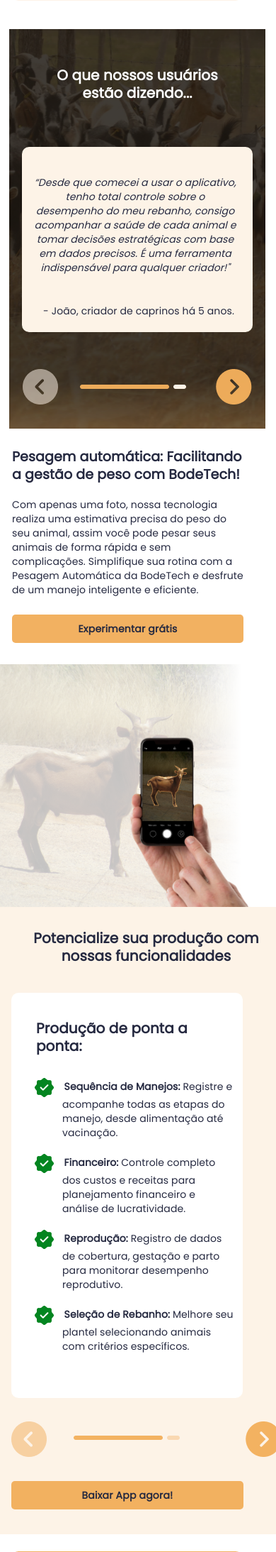
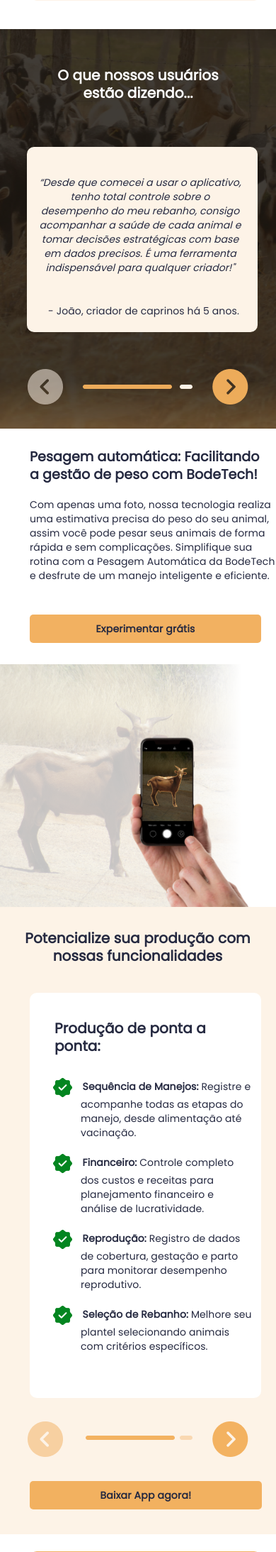
Before and after one commit to AbadeDiego/fork, a Django app: page / in a window 390 px wide; the page is wider, and only the part inside the window is pictured. Shown: the part 2084-4271 px from the top of that part at 71% size. Run offline with Django 3.2, Linux system fonts and the light colour scheme; some libraries are stand-ins or nearby versions.

Commit message:
resize screen

```diff
--- a/user/static/css/header.css
+++ b/user/static/css/header.css
@@ -919,9 +918,8 @@ body .page-three .bar-scroll-2{
 @media screen and (max-width: 414px){
 
   body .page-three{
-    width: 362px;
     height: 563px;
-    left: calc(50% - 362px/2 - 1px);
+    left: 0px;
     top: 2125px;
     z-index: 2;
   }
@@ -941,7 +939,7 @@ body .page-three .bar-scroll-2{
     width: 326px;
     padding: 40px 20px 20px 15px;
     height: 261px;
-    left: calc(50% - 326px/2);
+    left: calc(50% - 326px/2 + 6px);
     top: calc(2361px - 2195px);
   }
   body .page-three h5{
@@ -960,19 +958,19 @@ body .page-three .bar-scroll-2{
     display: none;
   }
   body .page-three .arrow-left{
-    left: 19px;
+    left: 10%;
     top: 85%;
   }
   body .page-three .arrow-right{
-    right: 19px;
+    right: 10%;
     top: 85%;
   }
   body .page-three .bar-scroll-1{
-    left: 100px;
+    left: 30%;
     bottom: 10%;
   }
   body .page-three .bar-scroll-2{
-    left: 232px;
+    left: 65%;
     bottom: 10%;
   }
 
@@ -1104,22 +1102,22 @@ body .page-four .button-download{
 @media screen and (max-width: 414px){
   body .page-four h1{
     width: 340px;
-    left: 17px;
+    left: 42px;
     top: 2715px;
 
     font-size: 19px;
     line-height: 25px;
   }
   body .page-four h5{
-    width: 327px;
+    width: 350px;
     height: 160px;
-    left: 17px;
+    left: 42px;
     top: 2785px;
   }
   body .page-four .button-download{
     width: 327px;
     height: 40px;
-    left: 17px;
+    left: 42px;
     top: 2950px;
   }
   body .page-four .bode-peso{
@@ -1286,7 +1284,6 @@ body .page-five .bar-scroll-4 {
 @media screen and (max-width: 744px){
 
   body .page-five{
-    width: 745px;
     height: 879px;
     left: 0px;
     top: 2222px;
@@ -1382,7 +1379,6 @@ body .page-five .bar-scroll-4 {
 
 @media screen and (max-width: 414px){
   body .page-five{
-    width: 414px;
     height: 884px;
     left: 0;
     top: 3362px;
@@ -1423,33 +1419,33 @@ body .page-five .bar-scroll-4 {
   body .page-five .card-1{
     width: 327px;
     height: 571px;
-    left: 16px;
+    left: 42px;
     top: calc(3563px - 3442px);
   }
   body .page-five .arrow-left{
-    left: 16px;
+    left: 10%;
     top: 82%;
   }
   body .page-five .arrow-right{
-    right: 16px;
+    right: 10%;
     top: 82%;
   }
   body .page-five .bar-scroll-1{
-    left: 104px;
+    left: 31%;
     top: 745px;
   }
   body .page-five .bar-scroll-3{
     display: none;
   }
   body .page-five .bar-scroll-4{
-    left: 236px;
+    left: 65%;
     top: 745px;
   }
 
   body .page-five .button-download{
     width: 328px;
     height: 40px;
-    left: 16px;
+    left: 42px;
     top: calc(-120px);
   }
 }
```
Also changed, not shown: other parts of user/static/css/header.css (+32 -35 lines).
